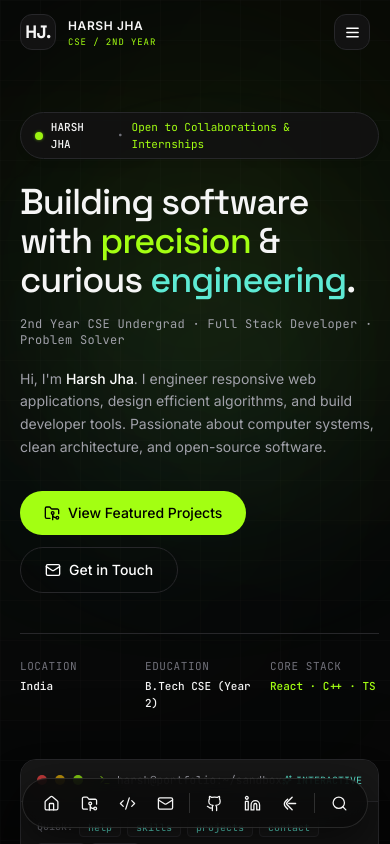
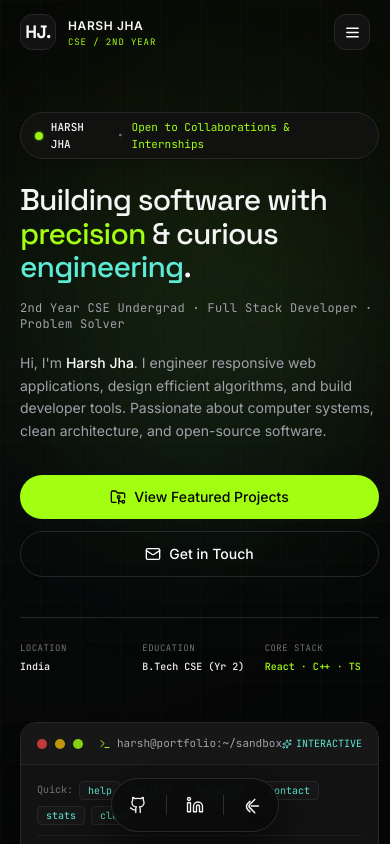
Before and after one commit to Hix-001/harshjha.in, a React (Vite) app: page / in a window 390 px wide. Shown: the top 844 px of the page. Built offline with nearby package versions, Linux system fonts and the light colour scheme.

Commit message:
feat(mobile): optimize dock (GitHub, LinkedIn, LeetCode only on mobile) and responsive layouts for mobile/tablet

```diff
--- a/src/components/Dock.tsx
+++ b/src/components/Dock.tsx
@@ -15,14 +15,14 @@ function IconButton({ label, children, href, onClick, active }: IconButtonProps)
 
   const content = (
     <div className="relative flex items-center justify-center">
-      {/* Tooltip */}
+      {/* Tooltip (Desktop only) */}
       {isHovered && (
-        <span className="pointer-events-none absolute -top-9 left-1/2 -translate-x-1/2 whitespace-nowrap rounded-md border border-[#27272a] bg-[#121212] px-2 py-0.5 font-mono text-[10px] tracking-wide text-[#f5f5f5] shadow-lg">
+        <span className="pointer-events-none absolute -top-9 left-1/2 -translate-x-1/2 whitespace-nowrap rounded-md border border-[#27272a] bg-[#121212] px-2 py-0.5 font-mono text-[10px] tracking-wide text-[#f5f5f5] shadow-lg hidden sm:block">
           {label}
         </span>
       )}
       <div
-        className={`focus-ring flex size-9 sm:size-10 items-center justify-center rounded-full text-[#f5f5f5] transition-all duration-200 hover:scale-110 hover:bg-white/10 active:scale-95 ${
+        className={`focus-ring flex size-10 items-center justify-center rounded-full text-[#f5f5f5] transition-all duration-200 hover:scale-110 hover:bg-white/10 active:scale-90 ${
           active ? 'bg-[#a3ff12]/15 text-[#a3ff12]' : ''
         }`}
       >
@@ -65,7 +65,7 @@ function Divider() {
 
 function LeetCodeIcon() {
   return (
-    <svg viewBox="0 0 24 24" width="16" height="16" fill="none" aria-hidden>
+    <svg viewBox="0 0 24 24" width="17" height="17" fill="none" aria-hidden>
       <path
         d="M15.2 3.4 8.1 10.5a3.2 3.2 0 0 0 0 4.5l7.1 7.1"
         stroke="currentColor"
@@ -85,11 +85,31 @@ function LeetCodeIcon() {
 
 export function Dock({ onOpenSearch }: { onOpenSearch?: () => void }) {
   return (
-    <aside aria-label="Quick Actions Dock" className="fixed bottom-4 sm:bottom-6 left-1/2 z-40 -translate-x-1/2">
+    <aside
+      aria-label="Quick Actions Dock"
+      className="fixed bottom-3 sm:bottom-6 left-1/2 z-40 -translate-x-1/2 max-w-[95vw]"
+    >
       <nav
         aria-label="Quick navigation"
-        className="glass-panel flex items-center gap-0.5 rounded-full px-2.5 py-1.5 shadow-[0_12px_40px_rgba(0,0,0,0.55)] transition-all"
+        className="glass-panel flex items-center rounded-full p-1.5 sm:px-2.5 sm:py-1.5 shadow-[0_12px_40px_rgba(0,0,0,0.65)] transition-all"
       >
+        {/* Mobile View: Exclusively GitHub, LinkedIn, and LeetCode */}
+        <div className="flex items-center gap-1 sm:hidden">
+          <IconButton href={SITE.github} label="GitHub">
+            <Github size={18} strokeWidth={1.8} />
+          </IconButton>
+          <Divider />
+          <IconButton href={SITE.linkedin} label="LinkedIn">
+            <Linkedin size={18} strokeWidth={1.8} />
+          </IconButton>
+          <Divider />
+          <IconButton href={SITE.leetcode} label="LeetCode">
+            <LeetCodeIcon />
+          </IconButton>
+        </div>
+
+        {/* Tablet & Desktop View: Complete Dock */}
+        <div className="hidden sm:flex sm:items-center sm:gap-0.5">
           <IconButton href="#home" label="Home">
             <Home size={17} strokeWidth={1.8} />
           </IconButton>
@@ -123,6 +143,7 @@ export function Dock({ onOpenSearch }: { onOpenSearch?: () => void }) {
               </IconButton>
             </>
           )}
+        </div>
       </nav>
     </aside>
   )
--- a/src/index.css
+++ b/src/index.css
@@ -51,8 +51,8 @@ body {
 
 /* Custom Scrollbar */
 ::-webkit-scrollbar {
-  width: 7px;
-  height: 7px;
+  width: 6px;
+  height: 6px;
 }
 ::-webkit-scrollbar-track {
   background: var(--bg-main);
@@ -63,6 +63,19 @@ body {
 }
 ::-webkit-scrollbar-thumb:hover {
   background: var(--accent-neon);
+}
+
+/* Hide scrollbar for clean horizontal swipe on mobile */
+.no-scrollbar::-webkit-scrollbar {
+  display: none;
+}
+.no-scrollbar {
+  -ms-overflow-style: none;
+  scrollbar-width: none;
+}
+
+button, a {
+  touch-action: manipulation;
 }
 
 h1,
--- a/src/sections/About.tsx
+++ b/src/sections/About.tsx
@@ -118,7 +118,7 @@ export function About() {
           aria-label={selectedFocus.title}
         >
           <div
-            className="relative w-full max-w-lg overflow-hidden rounded-2xl border border-[#27272a] bg-[#121212] p-6 shadow-2xl shadow-black/80"
+            className="relative w-full max-w-lg max-h-[88vh] overflow-y-auto rounded-2xl border border-[#27272a] bg-[#121212] p-5 sm:p-6 shadow-2xl shadow-black/80"
             onClick={(e) => e.stopPropagation()}
           >
             {/* Modal Header */}
--- a/src/sections/Hero.tsx
+++ b/src/sections/Hero.tsx
@@ -31,7 +31,7 @@ export function Hero() {
             <span className="text-[#a3ff12]">{SITE.status}</span>
           </div>
 
-          <h1 className="mt-6 text-4xl font-medium leading-[1.08] text-[#f5f5f5] sm:text-5xl lg:text-6xl">
+          <h1 className="mt-6 text-3xl font-medium leading-[1.12] text-[#f5f5f5] sm:text-5xl lg:text-6xl">
             Building software with <span className="text-[#a3ff12]">precision</span> &amp; curious{' '}
             <span className="text-[#5eead4]">engineering</span>.
           </h1>
@@ -45,30 +45,30 @@ export function Hero() {
           </p>
 
           {/* Action Buttons */}
-          <div className="mt-8 flex flex-wrap items-center gap-3 sm:gap-4">
-            <Button href="#projects">
+          <div className="mt-8 flex flex-col sm:flex-row items-stretch sm:items-center gap-3 sm:gap-4">
+            <Button href="#projects" className="w-full sm:w-auto justify-center">
               <FolderGit2 size={16} />
               View Featured Projects
             </Button>
-            <Button href="#contact" variant="secondary">
+            <Button href="#contact" variant="secondary" className="w-full sm:w-auto justify-center">
               <Mail size={16} />
               Get in Touch
             </Button>
           </div>
 
           {/* Key Metrics Quick Row */}
-          <dl className="mt-10 grid grid-cols-3 gap-4 border-t border-[#27272a] pt-6 font-mono text-[11px]">
+          <dl className="mt-10 grid grid-cols-3 gap-2 sm:gap-4 border-t border-[#27272a] pt-6 font-mono text-[10px] sm:text-[11px]">
             <div>
-              <dt className="text-[#71717a] uppercase tracking-wider">Location</dt>
-              <dd className="mt-1 text-[#f5f5f5] font-medium">{SITE.location}</dd>
+              <dt className="text-[#71717a] uppercase tracking-wider text-[9px] sm:text-[10px]">Location</dt>
+              <dd className="mt-1 text-[#f5f5f5] font-medium truncate">{SITE.location}</dd>
             </div>
             <div>
-              <dt className="text-[#71717a] uppercase tracking-wider">Education</dt>
-              <dd className="mt-1 text-[#f5f5f5] font-medium">B.Tech CSE (Year 2)</dd>
+              <dt className="text-[#71717a] uppercase tracking-wider text-[9px] sm:text-[10px]">Education</dt>
+              <dd className="mt-1 text-[#f5f5f5] font-medium truncate">B.Tech CSE (Yr 2)</dd>
             </div>
             <div>
-              <dt className="text-[#71717a] uppercase tracking-wider">Core Stack</dt>
-              <dd className="mt-1 text-[#a3ff12] font-medium">React · C++ · TS</dd>
+              <dt className="text-[#71717a] uppercase tracking-wider text-[9px] sm:text-[10px]">Core Stack</dt>
+              <dd className="mt-1 text-[#a3ff12] font-medium truncate">React · C++ · TS</dd>
             </div>
           </dl>
         </div>
--- a/src/sections/Projects.tsx
+++ b/src/sections/Projects.tsx
@@ -31,13 +31,13 @@ export function Projects() {
 
           {/* Filter Bar */}
           <div className="mt-8 flex flex-wrap items-center justify-between gap-4 pb-2">
-            <div className="flex flex-wrap gap-2">
+            <div className="flex items-center gap-2 overflow-x-auto no-scrollbar max-w-full pb-1 sm:flex-wrap">
               {filterOptions.map((opt) => (
                 <button
                   key={opt}
                   type="button"
                   onClick={() => setSelectedFilter(opt)}
-                  className={`rounded-full border px-3 py-1.5 font-mono text-xs transition-all active:scale-95 ${
+                  className={`shrink-0 rounded-full border px-3 py-1.5 font-mono text-xs transition-all active:scale-95 whitespace-nowrap ${
                     selectedFilter === opt
                       ? 'border-[#a3ff12] bg-[#a3ff12]/10 text-[#a3ff12]'
                       : 'border-[#27272a] bg-[#121212] text-[#a1a1aa] hover:border-[#3f3f46] hover:text-[#f5f5f5]'
--- a/src/sections/TechStack.tsx
+++ b/src/sections/TechStack.tsx
@@ -34,8 +34,8 @@ export function TechStack() {
           />
 
           {/* Category Filter Pills */}
-          <div className="mt-8 flex flex-wrap items-center gap-2 pb-2">
-            <span className="mr-1 inline-flex items-center gap-1.5 font-mono text-xs text-[#71717a]">
+          <div className="mt-8 flex items-center gap-2 overflow-x-auto no-scrollbar pb-2 sm:flex-wrap">
+            <span className="mr-1 inline-flex shrink-0 items-center gap-1.5 font-mono text-xs text-[#71717a]">
               <Filter size={13} className="text-[#a3ff12]" /> Filter:
             </span>
             {categories.map((cat) => {
@@ -46,7 +46,7 @@ export function TechStack() {
                   key={cat}
                   type="button"
                   onClick={() => setActiveCategory(cat)}
-                  className={`rounded-full border px-3 py-1.5 font-mono text-xs transition-all active:scale-95 ${
+                  className={`shrink-0 rounded-full border px-3 py-1.5 font-mono text-xs transition-all active:scale-95 whitespace-nowrap ${
                     isActive
                       ? 'border-[#a3ff12] bg-[#a3ff12]/10 text-[#a3ff12]'
                       : 'border-[#27272a] bg-[#121212] text-[#a1a1aa] hover:border-[#3f3f46] hover:text-[#f5f5f5]'
```
Also changed, not shown: src/sections/Contact.tsx (+4 -4 lines), src/sections/GitHubCta.tsx (+5 -5 lines). Lines whose indentation alone changed are shown as unchanged.
